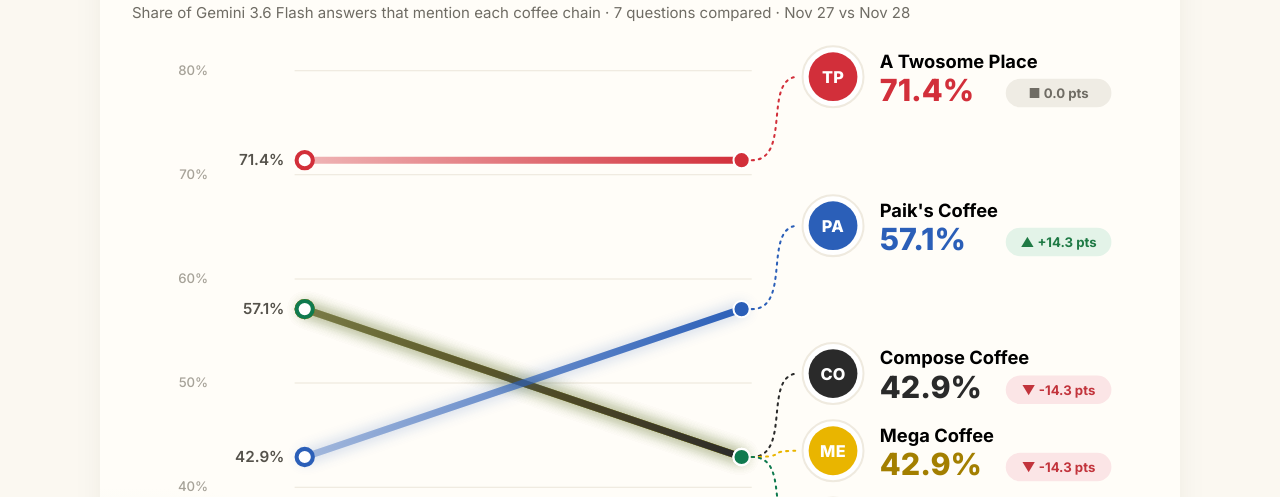
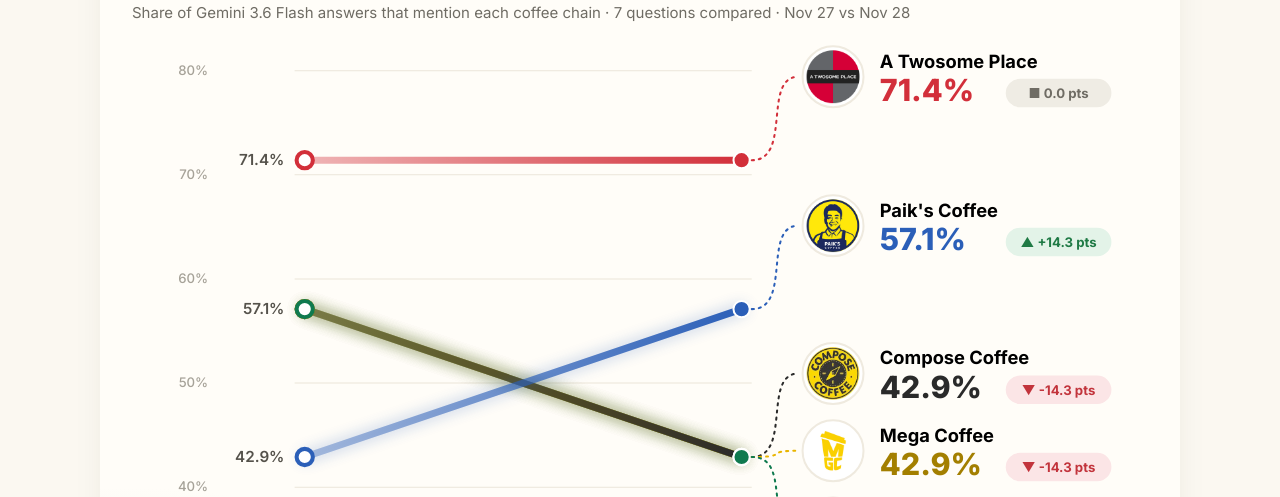
Before and after one commit to Umid-R/aeo-tracker-AI-visibility-tracker-, a plain HTML site: page dashboard/index.html in a window 1280 px wide. Shown: the part 277-774 px from the top of the page. Drawn offline with Linux system fonts and the light colour scheme.

Commit message:
Dashboard: logos for the top 10 cafe chains
Round badges in dashboard/logos/brands; other brands keep colored initials.
Logos used for identification only.

```diff
--- a/dashboard/index.html
+++ b/dashboard/index.html
@@ -110,6 +110,12 @@ const BRAND_COLORS = {
   "Angel-in-us": "#b0477d", "The Venti": "#2f9d8f", "Banapresso": "#e1629a",
 };
 const MODEL_COLORS = { gemini: "#3a6fe0", gpt: "#10a37f", claude: "#d97757", deepseek: "#4d6bfe" };
+// Cafe logos (round badges in dashboard/logos/brands). Brands without one get colored initials.
+const BRAND_LOGOS = new Set(["A Twosome Place", "Starbucks", "Mega Coffee", "Compose Coffee", "Paik's Coffee",
+  "Hollys", "Paul Bassett", "Ediya", "Tom N Toms", "Pascucci"]);
+const slug = (n) => n.toLowerCase().replace(/'/g, "").replace(/[^a-z0-9]+/g, "-").replace(/^-|-$/g, "");
+function brandLogo(b) { return BRAND_LOGOS.has(b) ? `logos/brands/${slug(b)}.png` : null; }
+
 // AI models shown in the filter; a chip becomes active once that model has data.
 const MODEL_LINEUP = [
   { key: "gemini", name: "Gemini", logo: "logos/gemini.png" },
@@ -246,7 +252,10 @@ function drawChart(series, periodStart, periodEnd) {
                  fill: "none", stroke: s.color, "stroke-width": 2, "stroke-dasharray": "2 5",
                  "stroke-linecap": "round" }, svg);
     el("circle", { cx: lx, cy: by, r: 30, fill: "#fff", stroke: "#efeadf", "stroke-width": 2 }, svg);
-    if (s.logo) {
+    if (s.logo && s.roundLogo) {          // cafe logos: already round, fill the badge
+      el("image", { href: s.logo, x: lx - 26, y: by - 26, width: 52, height: 52,
+                    preserveAspectRatio: "xMidYMid meet" }, svg);
+    } else if (s.logo) {                  // AI model logos: transparent, sit inside the white badge
       el("image", { href: s.logo, x: lx - 19, y: by - 19, width: 38, height: 38,
                     preserveAspectRatio: "xMidYMid meet" }, svg);
     } else {
@@ -272,7 +281,8 @@ function drawChart(series, periodStart, periodEnd) {
 function renderModelView() {
   const m = state.data.models[state.model];
   const all = m.brands.map((b) => ({ name: b.brand, start: b.start, end: b.end, change: b.change,
-                                     color: brandColor(b.brand), badge: initials(b.brand) }));
+                                     color: brandColor(b.brand), badge: initials(b.brand),
+                                     logo: brandLogo(b.brand), roundLogo: true }));
   const series = state.top === "All" ? all : all.slice(0, state.top);
   $("headline").textContent = `Coffee chains in ${m.label} answers`;
   $("subtitle").textContent =
```
Also changed, not shown: dashboard/logos/brands/a-twosome-place.png (added), dashboard/logos/brands/compose-coffee.png (added), dashboard/logos/brands/ediya.png (added), dashboard/logos/brands/hollys.png (added), dashboard/logos/brands/mega-coffee.png (added), dashboard/logos/brands/paiks-coffee.png (added), dashboard/logos/brands/pascucci.png (added), dashboard/logos/brands/paul-bassett.png (added), dashboard/logos/brands/starbucks.png (added), dashboard/logos/brands/tom-n-toms.png (added).
